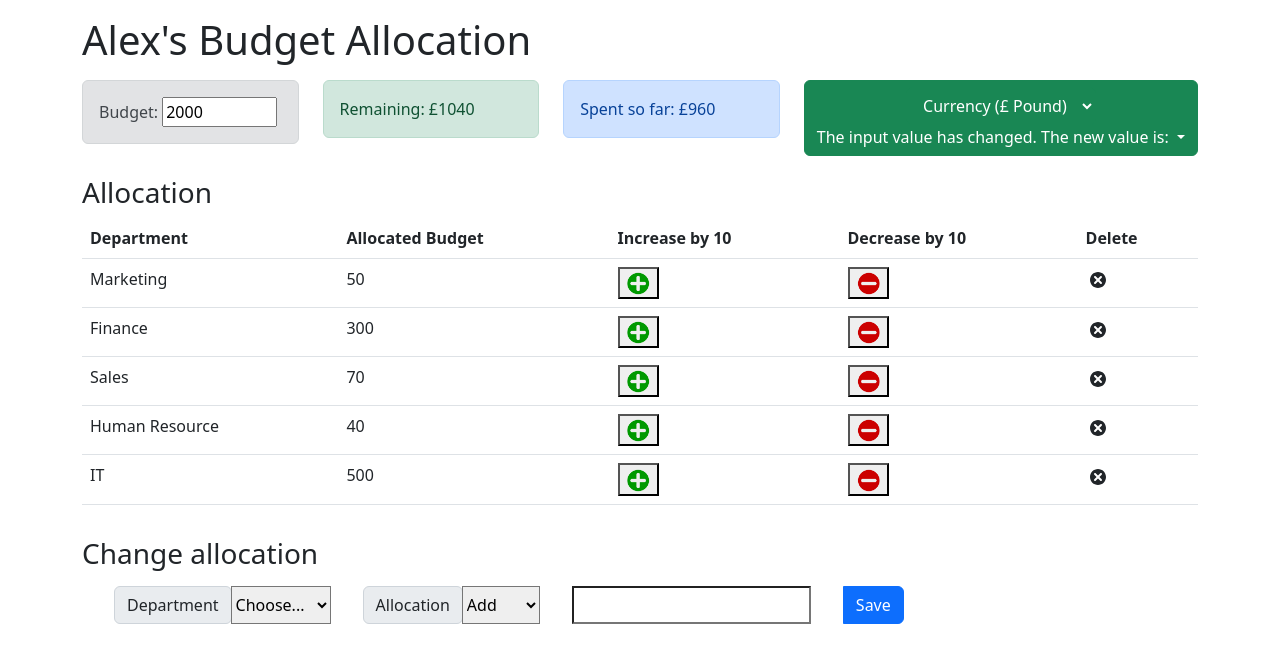
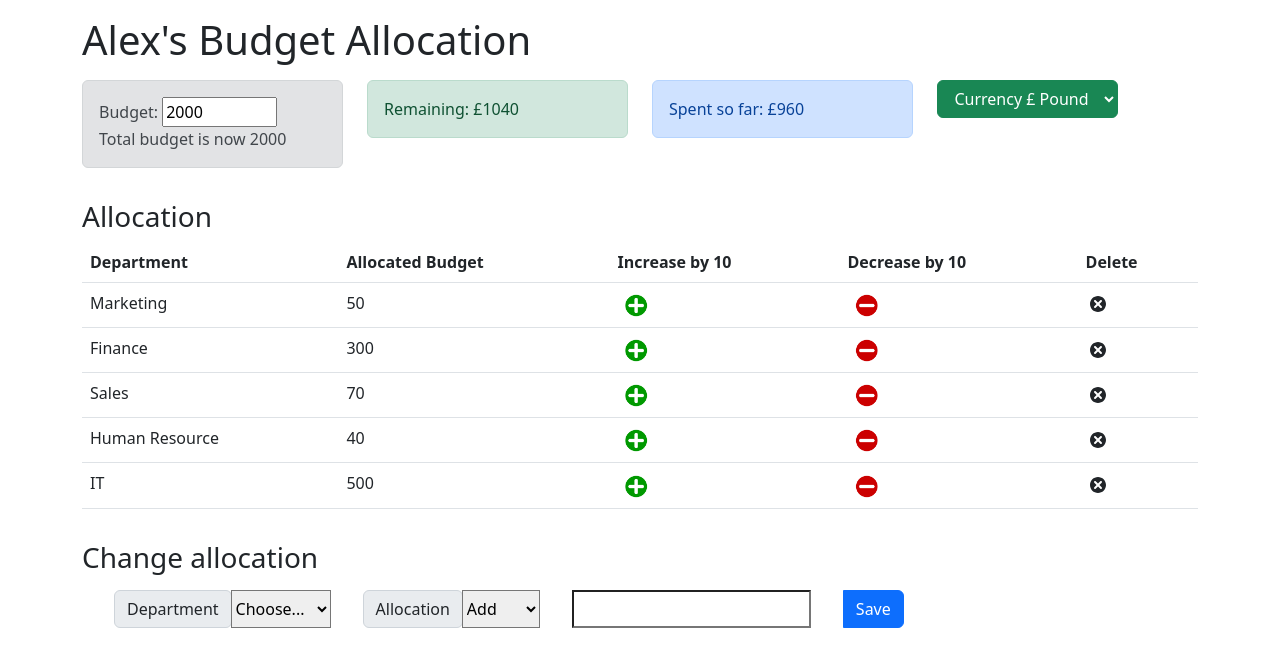
Before and after one commit to ibm-developer-skills-network/ejtos-react_budget_app, a React (Create React App) app: page / in a window 1280 px wide. Shown: the top 666 px of the page. Built offline with nearby package versions, Linux system fonts and the light colour scheme.

Commit message:
Updated properties for increase and decrease buttons

```diff
--- a/src/components/Budget.js
+++ b/src/components/Budget.js
@@ -1,7 +1,6 @@
 import React, { useContext } from 'react';
 import { AppContext } from '../context/AppContext';
 import Currency from './Currency';
-
 
 const Budget = () => {
     const { budget } = useContext(AppContext);
@@ -17,6 +16,8 @@ const Budget = () => {
             max="20000"
             step="10"
             value={budget}/>
+        <br></br>
+        Total budget is now {budget}
         </div>
 
     );
--- a/src/components/Currency.js
+++ b/src/components/Currency.js
@@ -6,7 +6,6 @@ const Currency = (props) => {
   const [ currency,setCurrency ] = useState('');
   const { dispatch, } = useContext(AppContext);
   const updateCurrency = (event) => {
-    console.log(currency+"....A..."+event.target.value);
     dispatch({
           type: 'CHG_CURRENCY',
           payload: event.target.value,
@@ -16,19 +15,19 @@ const Currency = (props) => {
   }
 
   return (
-    <div className='btn btn-success dropdown-toggle'>
+    <div>
       <select
         className='btn btn-success dropdown-toggle'
         id='currencySelect'
-        onChange={(event) =>updateCurrency(event)}>Currency ({currency})
-          <option defaultValue="£">Currency (£ Pound)</option>
+        onChange={(event) =>updateCurrency(event)}> Currency {currency}
+          <option value="£">Currency £ Pound</option>
           <option value="$">$ Dollar</option>
           <option value="€">€ Euro</option>
           <option value="₹">₹ Rupee</option>
       </select>
       <br></br>
       {/* I used the below to test the value change when the dropdown selection is changed */}
-      The input value has changed. The new value is: {currency}
+      {/*The input value has changed. The new value is: {currency}*/}
 
       </div>
   );
--- a/src/components/ExpenseItem.js
+++ b/src/components/ExpenseItem.js
@@ -43,8 +43,8 @@ const ExpenseItem = (props) => {
         <tr>
         <td>{props.name}</td>
         <td>{props.cost}</td>
-        <td><button onClick={event=> increaseAllocation(props.name)}><img style={{ width: 25, height: 25, borderWidth: 0, justifyContent: "center"}} src={plusButton} alt="Increase Allocation"/></button></td>
-        <td><button onClick={event=> decreaseAllocation(props.name)}><img style={{ width: 25, height: 25 }} src={minusButton} alt="Decrease Allocation"/></button></td>
+        <td><button style={{ border: 0, backgroundColor: "white"}} onClick={event=> increaseAllocation(props.name)}><img style={{ width: 25, height: 25 }} src={plusButton} alt="Increase Allocation"/></button></td>
+        <td><button style={{ border: 0, backgroundColor: "white"}} onClick={event=> decreaseAllocation(props.name)}><img style={{ width: 25, height: 25 }} src={minusButton} alt="Decrease Allocation"/></button></td>
         <td><TiDelete size='1.5em' onClick={handleDeleteExpense}></TiDelete></td>
         </tr>
     );
--- a/src/context/AppContext.js
+++ b/src/context/AppContext.js
@@ -57,6 +57,7 @@ export const AppReducer = (state, action) => {
                 ...state,
                 budget
             };
+
         case 'SET_BUDGET':
             action.type = "DONE";
             state.budget = action.payload;
@@ -64,12 +65,16 @@ export const AppReducer = (state, action) => {
             return {
                 ...state,
             };
+
+
+
         case 'CHG_CURRENCY':
             action.type = "DONE";
             state.currency = action.payload;
+
             return {
-                ...state
-            }
+                ...state,
+            };
 
         default:
             return state;
```
